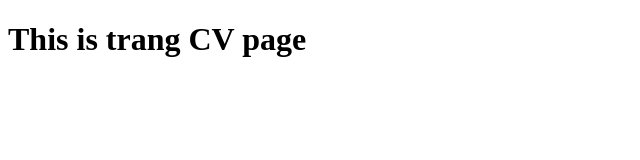
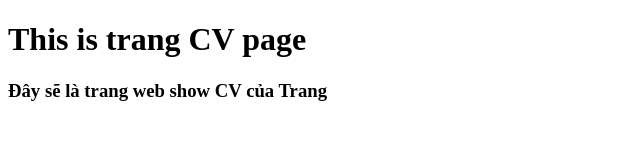
Before and after one commit to trangNH2002/trangnh2002, a plain HTML site: page index.html in a window 1280 px wide. Shown: the whole page, without its empty margins (0-640 px from the left). Drawn offline with Linux system fonts and the light colour scheme.

Commit message:
Demo task tạo CV của Trang

```diff
--- a/index.html
+++ b/index.html
@@ -7,5 +7,8 @@
   </head>
   <body>
     <h1>This is trang CV page</h1>
+    <div>
+      <h3>Đây sẽ là trang web show CV của Trang</h3>
+    </div>
   </body>
 </html>
```
